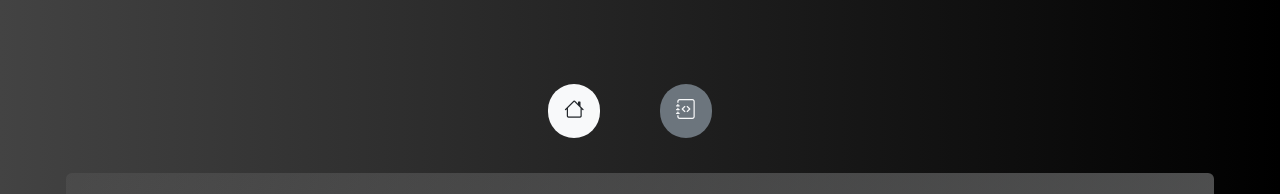
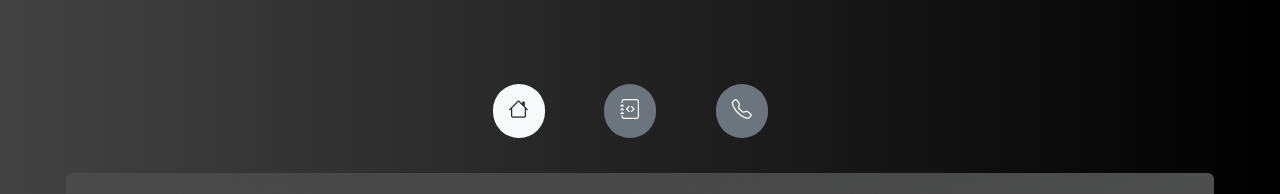
Before and after one commit to Amirmahdikahdouii/Personal-Page, a plain HTML site: page index.html in a window 1280 px wide. Shown: the top 194 px of the page. Drawn offline with nearby package versions, Linux system fonts and the light colour scheme.

Commit message:
Update Icons

```diff
--- a/index.html
+++ b/index.html
@@ -23,6 +23,12 @@
                     <a href="./pages/projects.html" class="p-3 rounded-5 icon-container"
                         title="Projects">
                         <i class="bi bi-journal-code"></i>
+                    </a>
+                </div>
+                <div class="col-3 col-md-1 mx-2">
+                    <a href="./pages/contact.html" class="p-3 rounded-5 icon-container"
+                        title="Contact me">
+                        <i class="bi bi-telephone"></i>
                     </a>
                 </div>
             </div>
```
Also changed, not shown: pages/projects.html (+6 -0 lines).
